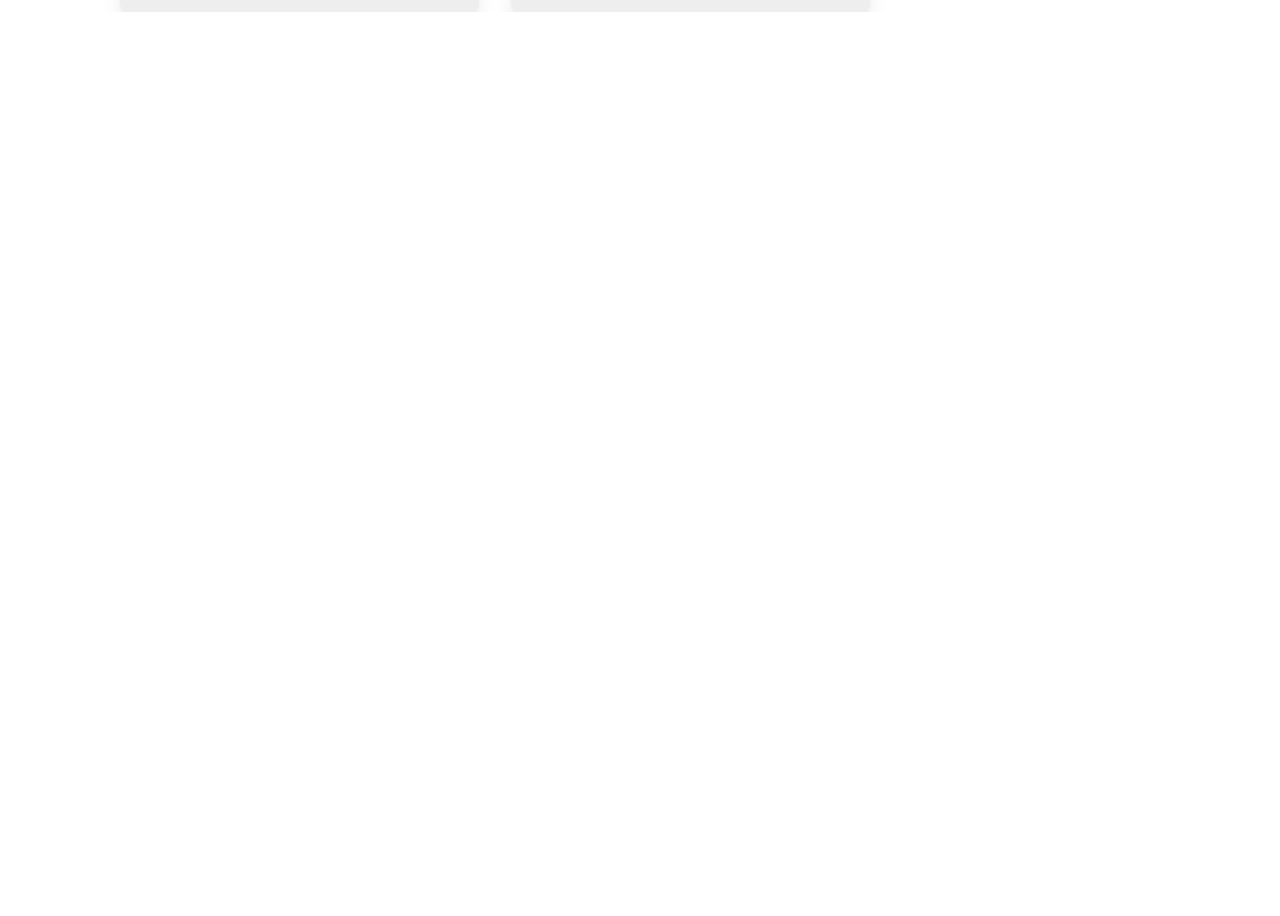
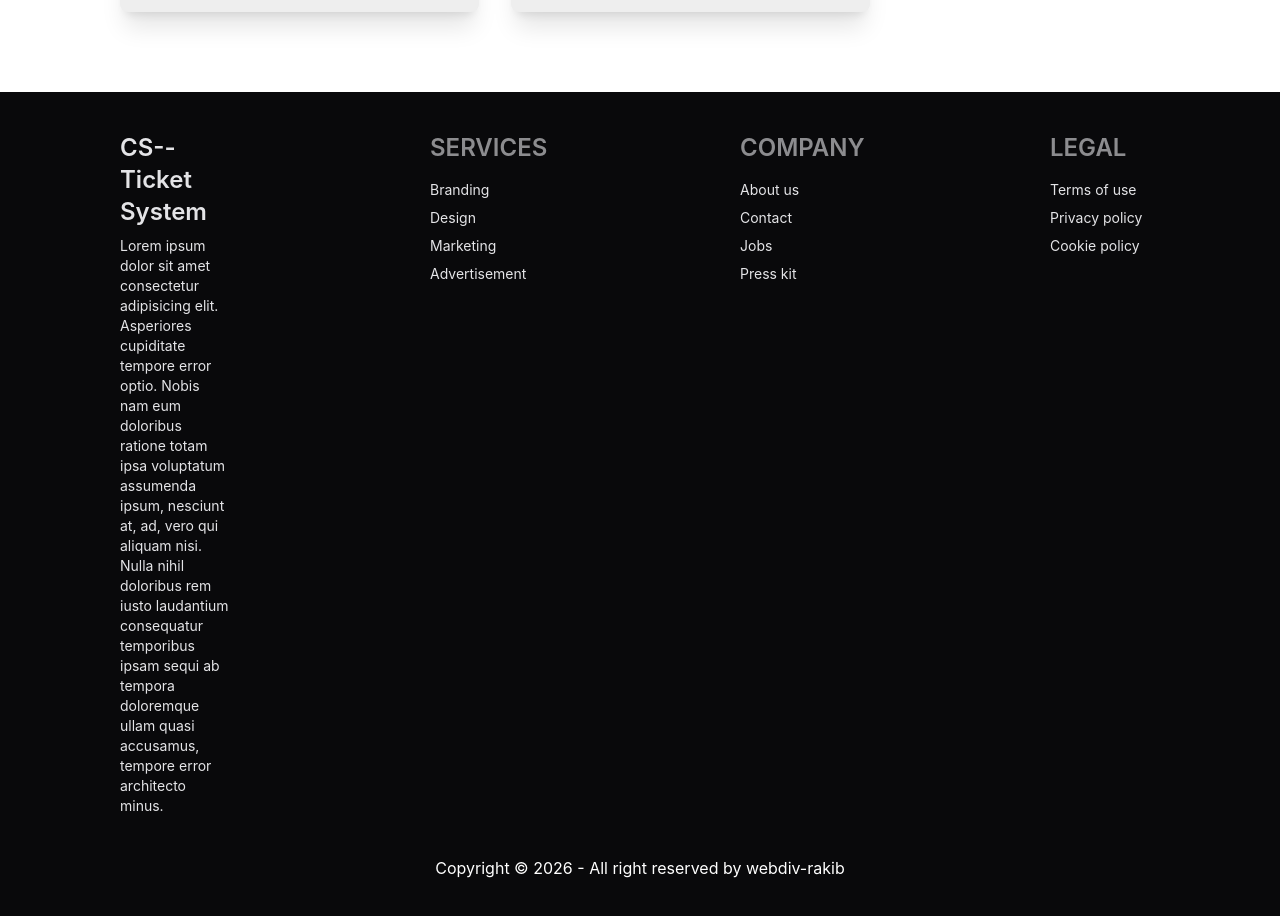
Before and after one commit to webdiv-rakib/CS-Ticket-System, a React (Vite) app: page / in a window 1280 px wide. Shown: the part 3740-4656 px from the top of the page. Before the commit the page ends 3752 px from the top, so only its background shows below. Built offline with nearby package versions, Linux system fonts and the light colour scheme.

Commit message:
footer design complete now ready for add functionality

```diff
--- a/src/App.jsx
+++ b/src/App.jsx
@@ -1,5 +1,6 @@
 import './App.css'
 import CustomerTickets from './components/CustomerTickets/CustomerTickets'
+import Footer from './components/Footer/Footer'
 import Hero from './components/Hero/Hero'
 import NavBar from './components/NavBar/NavBar'
 
@@ -10,6 +11,7 @@ function App() {
       <NavBar></NavBar>
       <Hero></Hero>
       <CustomerTickets></CustomerTickets>
+      <Footer></Footer>
     </>
   )
 }
--- /dev/null
+++ b/src/components/Footer/Footer.jsx
@@ -0,0 +1,39 @@
+import React from 'react';
+
+const Footer = () => {
+    return (
+        <div>
+            <footer className="footer sm:footer-horizontal bg-neutral text-neutral-content p-10 grid grid-cols-4 justify-self-center px-30 mt-20 gap-50">
+                <div>
+                    <h1 className='text-2xl font-semibold'>CS--Ticket System</h1>
+                    <p>Lorem ipsum dolor sit amet consectetur adipisicing elit. Asperiores cupiditate tempore error optio. Nobis nam eum doloribus ratione totam ipsa voluptatum assumenda ipsum, nesciunt at, ad, vero qui aliquam nisi. Nulla nihil doloribus rem iusto laudantium consequatur temporibus ipsam sequi ab tempora doloremque ullam quasi accusamus, tempore error architecto minus.</p>
+                </div>
+                <nav>
+                    <h6 className="footer-title text-2xl font-semibold">Services</h6>
+                    <a className="link link-hover">Branding</a>
+                    <a className="link link-hover">Design</a>
+                    <a className="link link-hover">Marketing</a>
+                    <a className="link link-hover">Advertisement</a>
+                </nav>
+                <nav>
+                    <h6 className="footer-title text-2xl font-semibold">Company</h6>
+                    <a className="link link-hover">About us</a>
+                    <a className="link link-hover">Contact</a>
+                    <a className="link link-hover">Jobs</a>
+                    <a className="link link-hover">Press kit</a>
+                </nav>
+                <nav>
+                    <h6 className="footer-title text-2xl font-semibold">Legal</h6>
+                    <a className="link link-hover">Terms of use</a>
+                    <a className="link link-hover">Privacy policy</a>
+                    <a className="link link-hover">Cookie policy</a>
+                </nav>
+            </footer>
+            <aside className='bg-neutral text-white text-center pb-10'>
+                <p>Copyright © {new Date().getFullYear()} - All right reserved by webdiv-rakib</p>
+            </aside>
+        </div>
+    );
+};
+
+export default Footer;
```
